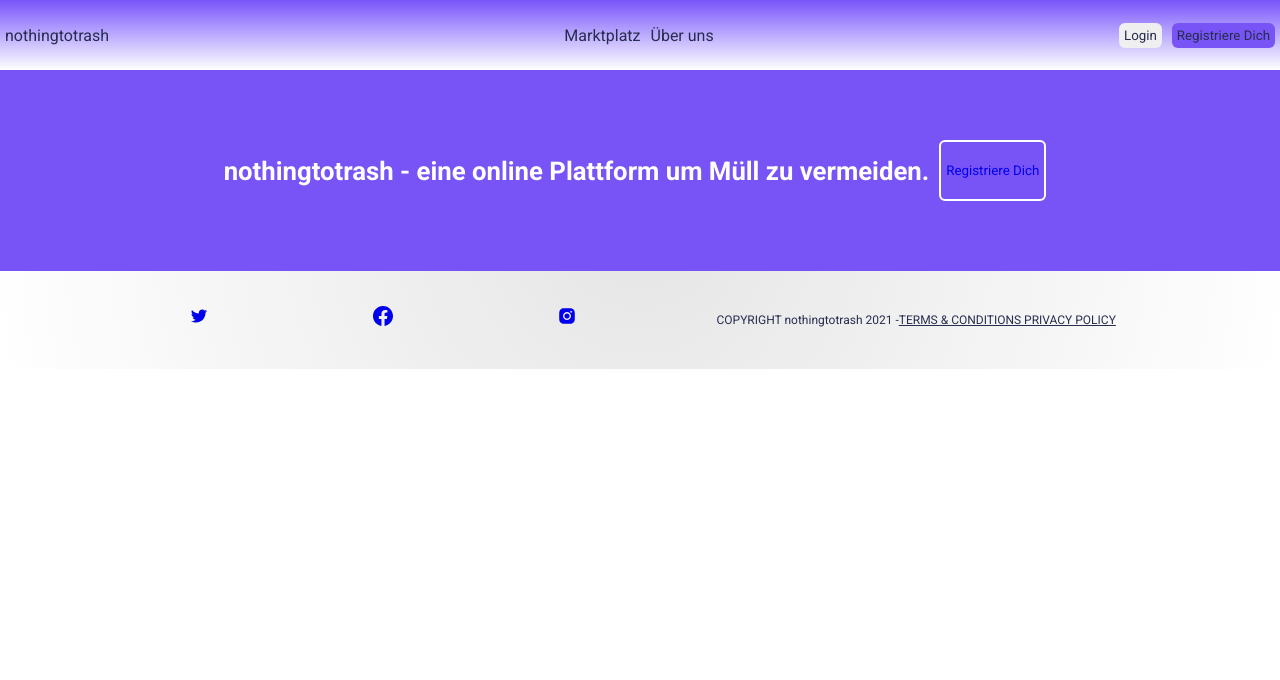
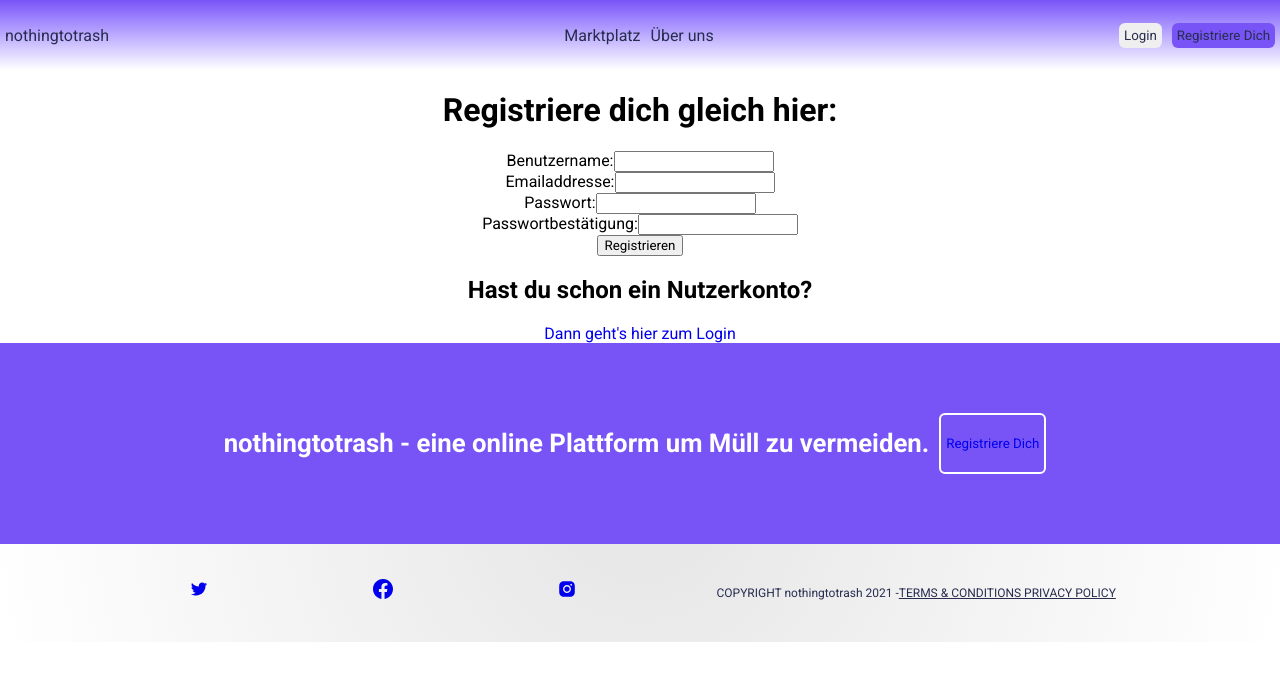
Before and after one commit to StephanPagel/nothing_to_trash, a React (Create React App) app in the folder frontend/: page /register in a window 1280 px wide. Shown: the top 680 px of the page. Built offline with nearby package versions, Linux system fonts and the light colour scheme; no server answers.

Commit message:
registerForm fertig, LoginForm fertig, aber noch ein Problem

```diff
--- a/frontend/src/App.js
+++ b/frontend/src/App.js
@@ -1,4 +1,5 @@
 import { Routes, Route } from "react-router-dom";
+import { useState } from "react";
 import "./App.css";
 import Home from "./pages/Home";
 import Login from "./pages/Login";
@@ -10,6 +11,7 @@ import Wishlist from "./pages/Wishlist";
 import AlreadySold from "./pages/AlreadySold";
 import ProductDetail from "./pages/ProductDetail";
 import AboutUs from "./pages/AboutUs";
+import Register from "./pages/Register";
 
 console.log("%c****************", 'color:yellow');
 console.log("%cNOTHING TO TRASH", 'color:white');
@@ -18,18 +20,22 @@ console.log("%c****************", 'color:yellow');
 
 
 function App() {
+
+  const [token, setToken] = useState(null);
+
   return (
     <div className="App">
       <Navbar />
       <Routes>
         <Route path="/" element={<Home />} />
-        <Route path="login" element={<Login />} />
+        <Route path="login" element={<Login setToken={setToken} />} />
         <Route path="marketplace" element={<Marketplace />} />
         <Route path="set_product" element={<SetProduct />} />
         <Route path="product_details" element={<ProductDetail />} />
         <Route path="sold" element={<AlreadySold />} />
         <Route path="wishlist" element={<Wishlist />} />
         <Route path="about_us" element={<AboutUs />} />
+        <Route path="register" element={<Register />} />
       </Routes>
       <Footer />
     </div>
--- a/frontend/src/components/Footer.jsx
+++ b/frontend/src/components/Footer.jsx
@@ -9,7 +9,7 @@ export default function Footer() {
       <img src="" alt="" />
       <div className="footer_register">
         <h3>nothingtotrash - eine online Plattform um Müll zu vermeiden.</h3>
-        <button className="footer_btn"><Link to="/login">Registriere Dich</Link></button>
+        <button className="footer_btn"><Link to="/register">Registriere Dich</Link></button>
       </div>
       <div className="footer_container">
         <a target={''} className="twitter" href="https://twitter.com">
--- /dev/null
+++ b/frontend/src/components/LoginForm.jsx
@@ -0,0 +1,69 @@
+import { useState } from "react";
+import { useNavigate } from "react-router-dom";
+import { apiBaseUrl } from "./../api";
+import "./loginForm.scss";
+
+const LoginForm = ({ setToken, errorMessage, setErrorMessage }) => {
+    const [email, setEmail] = useState("max.mustermann@gmail.com");
+    const [password, setPassword] = useState("max1234");
+
+    const navigate = useNavigate();
+    const login = (event) => {
+        event.preventDefault();
+
+        fetch(apiBaseUrl + "users/login", {
+            method: "POST",
+            headers: {
+                "Content-Type": "application/json"
+            },
+            body: JSON.stringify({
+                email,
+                password,
+            }),
+            credentials: 'include'
+        })
+            .then((res) => res.json())
+            .then((result) => {
+                if (result.message) {
+                    return setErrorMessage(result.message);
+                }
+
+                setToken(result.accessToken);
+                setErrorMessage(null);
+                // Route noch anpassen Wohin soll das gehen?
+                navigate("/");
+            });
+    };
+
+    return (
+        <div>
+            <label htmlFor="email">Emailaddress</label>
+            <input type="text"
+                id="email"
+                name="email"
+                value={email}
+                onChange={(e) => setEmail(e.target.value)}
+            />
+            <label htmlFor="password">Passwort</label>
+            <input type="text"
+                name="password"
+                id="password"
+                value={password}
+                onChange={(e) => setPassword(e.target.value)}
+            />
+            <button
+                onClick={login}
+            >
+                Login
+            </button>
+
+            {errorMessage && (
+                <div>
+                    <p>{errorMessage}</p>
+                </div>
+            )}
+        </div>
+    );
+};
+
+export default LoginForm;
--- a/frontend/src/components/Navbar.jsx
+++ b/frontend/src/components/Navbar.jsx
@@ -12,7 +12,7 @@ export default function Navbar() {
                 </ul>
             </div>
             <button className="navbar_btn_log"><Link to="/login">Login</Link></button>
-            <button className="navbar_btn"><Link to="/login">Registriere Dich</Link></button>
-        </div>
+            <button className="navbar_btn"><Link to="/register">Registriere Dich</Link></button>
+        </div >
     )
 }
--- /dev/null
+++ b/frontend/src/components/RegisterForm.jsx
@@ -0,0 +1,100 @@
+import { useState } from "react";
+import { apiBaseUrl } from "./../api";
+import { Link } from "react-router-dom";
+import "./registerForm.scss";
+
+const RegisterForm = ({ setToken }) => {
+
+    const [username, setUsername] = useState("")
+    const [email, setEmail] = useState("")
+    const [password, setPassword] = useState("")
+    const [confirmPassword, setConfirmPassword] = useState("")
+    const [fehlermeldung, setFehlermeldung] = useState(false)
+    const [passwordFehler, setPasswordFehler] = useState(false)
+    const [registerSuccessfull, setRegisterSuccessfull] = useState(false)
+
+    const neuenNutzerRegistrieren = (e) => {
+        e.preventDefault();
+
+        if (!username || !email || !password || !confirmPassword) {
+            setFehlermeldung(true)
+            return
+        }
+
+        if (password !== confirmPassword) {
+            setPasswordFehler(true)
+            return
+        }
+
+        fetch(apiBaseUrl + "users/register", {
+            method: "POST",
+            headers: {
+                "Content-Type": "application/json",
+            },
+            body: JSON.stringify({
+                username,
+                email,
+                password
+            }),
+        })
+            .then((res) => res.json(),
+                setEmail(""),
+                setUsername(""),
+                setPassword(""),
+                setConfirmPassword(""),
+                setRegisterSuccessfull(true)
+            )
+            .catch((error) => {
+                console.log(error)
+            })
+    };
+
+    return (
+        <div>
+            <h1>Registriere dich gleich hier:</h1>
+            <form>
+                <div>
+                    <label htmlFor="username">Benutzername:</label>
+                    <input type="text" name="username" id="username" value={username} onChange={(e) => setUsername(e.target.value)} placeholder="Benutzername" required />
+                </div>
+                <div>
+                    <label htmlFor="email">Emailaddresse:</label>
+                    <input type="text" name="email" id="email" value={email} onChange={(e) => setEmail(e.target.value)} placeholder="Email" required />
+                </div>
+                <div>
+                    <label htmlFor="password">Passwort:</label>
+                    <input type="password" name="password" id="password" value={password} onChange={(e) => setPassword(e.target.value)} placeholder="Password" required />
+                </div>
+                <div>
+                    <label htmlFor="confirmPassword">Passwortbestätigung:</label>
+                    <input type="password" name="confirmPassword" id="confirmPassword" value={confirmPassword} onChange={(e) => setConfirmPassword(e.target.value)} placeholder="Password hier nochmal wiederholen" required />
+                </div>
+                <input type="submit" value="Registrieren" onClick={neuenNutzerRegistrieren} />
+            </form>
+            {fehlermeldung &&
+                <div className="popUp">
+                    <p>Bitte fülle alle Felder aus.</p>
+                    <button onClick={() => setFehlermeldung(false)}>Schließen</button>
+                </div>
+            }
+            {passwordFehler &&
+                <div className="popUp">
+                    <p>Die Passwörter stimmen nicht überein.</p>
+                    <button onClick={() => setPasswordFehler(false)}>Schließen</button>
+                </div>
+            }
+            {registerSuccessfull &&
+                <div className="popUp">
+                    <p>Vielen Dank für deine Registrierung.</p>
+                    <button onClick={() => setRegisterSuccessfull(false)}>Schließen</button>
+                </div>
+            }
+            <div>
+                <h2>Hast du schon ein Nutzerkonto?</h2>
+                <Link to="/login">Dann geht's hier zum Login</Link>
+            </div>
+        </div>
+    );
+}
+
+export default RegisterForm;
--- a/frontend/src/pages/Login.jsx
+++ b/frontend/src/pages/Login.jsx
@@ -1,14 +1,12 @@
 import React from 'react'
 import "./login.scss"
+import LoginForm from "./../components/LoginForm"
 
-export default function Login() {
+export default function Login(props) {
     return (
         <div>
             <div>
-                <h2>Mit Email anmelden</h2>
-                <input type="email" name="" id="" />
-                <input type="password" name="" id="" />
-                <button>Registrieren</button>
+                <LoginForm setToken={props.setToken} />
             </div>
         </div>
     )
--- /dev/null
+++ b/frontend/src/pages/Register.jsx
@@ -0,0 +1,9 @@
+import RegisterForm from "./../components/RegisterForm";
+
+const Register = () => {
+    return (<div>
+        <RegisterForm />
+    </div>);
+}
+
+export default Register;
--- a/frontend/src/pages/SetProduct.jsx
+++ b/frontend/src/pages/SetProduct.jsx
@@ -5,7 +5,7 @@ const SetProduct = () => {
         <div>
             <SetProductForm />
         </div>
-     );
+    );
 }
 
 export default SetProduct;
```
Also changed, not shown: frontend/src/components/loginForm.scss (added), frontend/src/components/registerForm.scss (added), 1 other file (tests, documents, lock files or other folders).
